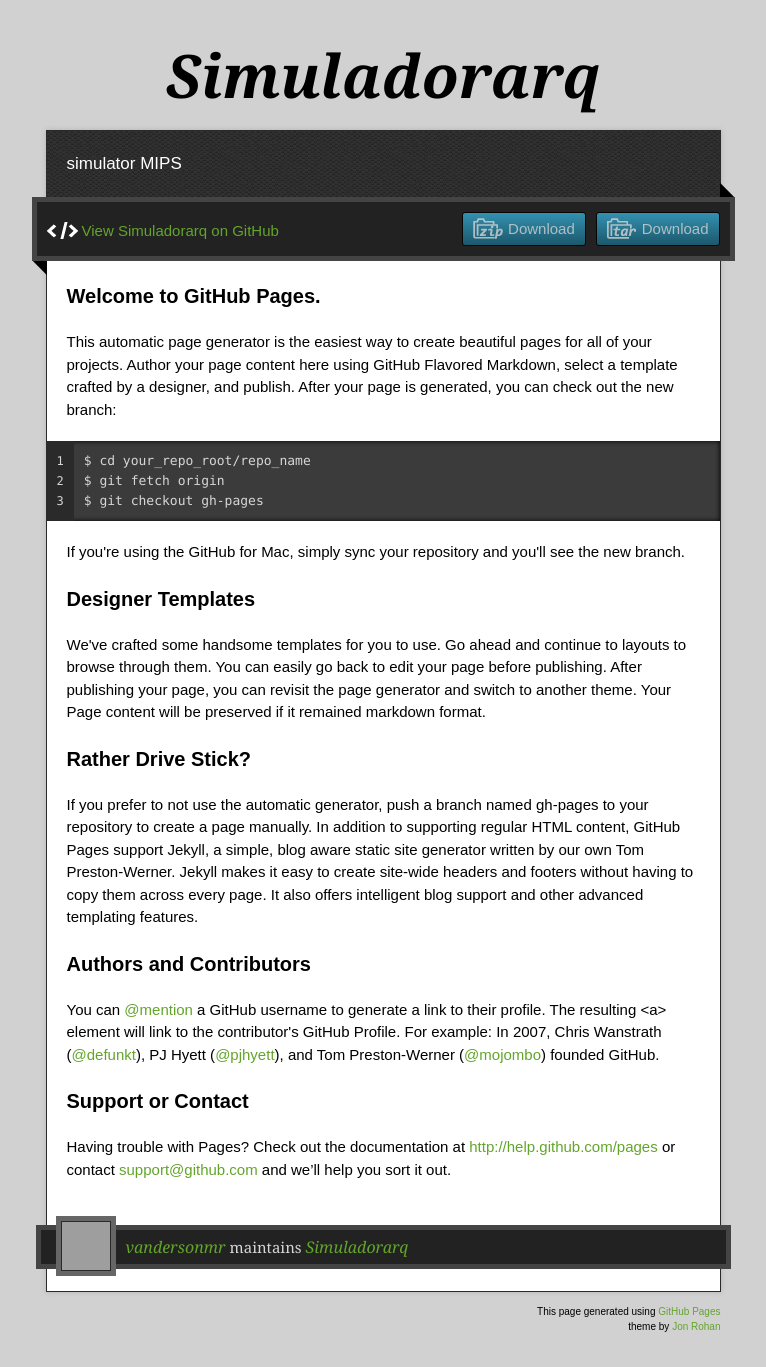
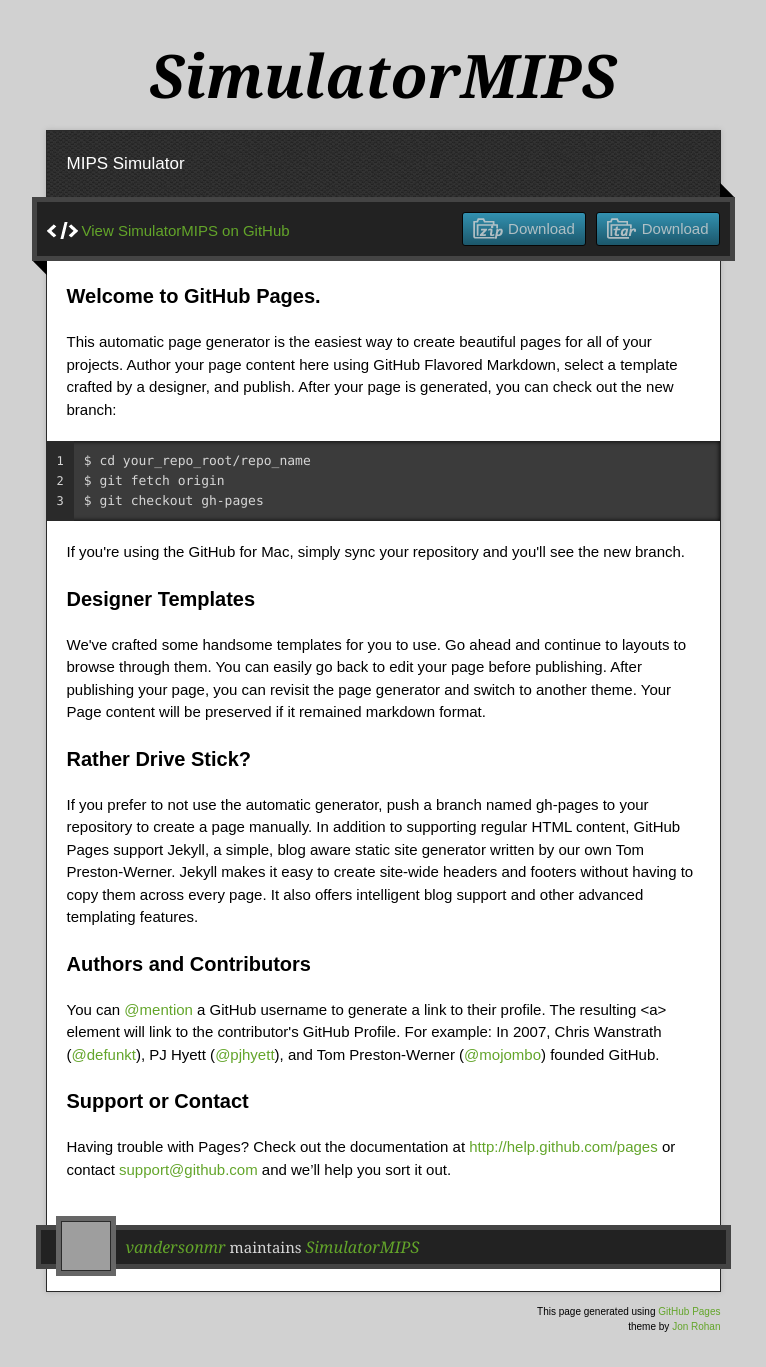
Before and after one commit to vandersonmr/SimuladorArq, a plain HTML site: page index.html in a window 1280 px wide. Shown: the whole page, without its empty margins (257-1023 px from the left). Drawn offline with nearby package versions, Linux system fonts and the light colour scheme; grey boxes are pictures that could not be loaded.

```diff
--- a/index.html
+++ b/index.html
@@ -11,8 +11,8 @@
   <script type="text/javascript" src="https://ajax.googleapis.com/ajax/libs/jquery/1.7.1/jquery.min.js"></script>
   <script type="text/javascript" src="javascripts/script.js"></script>
 
-  <title>Simuladorarq</title>
-  <meta name="description" content="simulator MIPS">
+  <title>SimulatorMIPS</title>
+  <meta name="description" content="MIPS Simulator">
 
   <meta name="viewport" content="width=device-width,initial-scale=1">
 
@@ -22,16 +22,16 @@
 
   <div class="wrapper">
     <header>
-      <h1 class="title">Simuladorarq</h1>
+      <h1 class="title">SimulatorMIPS</h1>
     </header>
     <div id="container">
-      <p class="tagline">simulator MIPS</p>
+      <p class="tagline">MIPS Simulator</p>
       <div id="main" role="main">
         <div class="download-bar">
         <div class="inner">
           <a href="https://github.com/vandersonmr/SimuladorArq/tarball/master" class="download-button tar"><span>Download</span></a>
           <a href="https://github.com/vandersonmr/SimuladorArq/zipball/master" class="download-button zip"><span>Download</span></a>
-          <a href="https://github.com/vandersonmr/SimuladorArq" class="code">View Simuladorarq on GitHub</a>
+          <a href="https://github.com/vandersonmr/SimuladorArq" class="code">View SimulatorMIPS on GitHub</a>
         </div>
         <span class="blc"></span><span class="trc"></span>
         </div>
@@ -67,7 +67,7 @@ $ git checkout gh-pages
     </div>
     <footer>
       <div class="owner">
-      <p><a href="https://github.com/vandersonmr" class="avatar"><img src="https://secure.gravatar.com/avatar/64c8517331cd2708d6f96829544a3f17?s=30&amp;d=https://a248.e.akamai.net/assets.github.com%2Fimages%2Fgravatars%2Fgravatar-user-420.png" width="48" height="48"/></a> <a href="https://github.com/vandersonmr">vandersonmr</a> maintains <a href="https://github.com/vandersonmr/SimuladorArq">Simuladorarq</a></p>
+      <p><a href="https://github.com/vandersonmr" class="avatar"><img src="https://secure.gravatar.com/avatar/64c8517331cd2708d6f96829544a3f17?s=30&amp;d=https://a248.e.akamai.net/assets.github.com%2Fimages%2Fgravatars%2Fgravatar-user-420.png" width="48" height="48"/></a> <a href="https://github.com/vandersonmr">vandersonmr</a> maintains <a href="https://github.com/vandersonmr/SimuladorArq">SimulatorMIPS</a></p>
 
 
       </div>
```
Also changed, not shown: params.json (+1 -1 lines).
